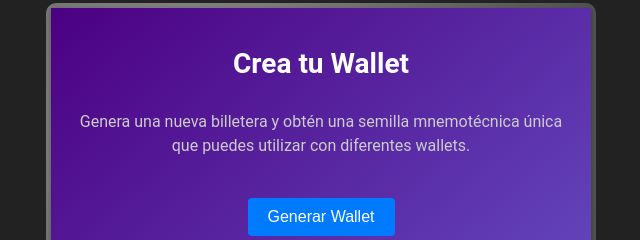
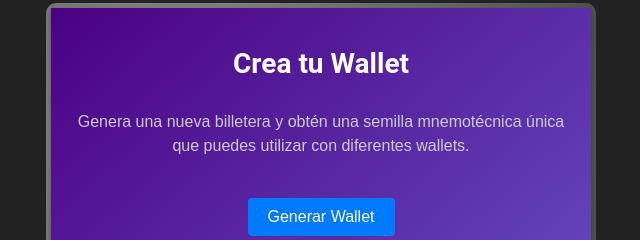
Before and after one commit to asalvz/creadorwallet, a plain HTML site: page index.html in a window 1280 px wide. Shown: the top 240 px of the page, 319-959 px from the left. Drawn offline with Linux system fonts and the light colour scheme.

Commit message:
Update index.html

```diff
--- a/index.html
+++ b/index.html
@@ -53,11 +53,13 @@
       font-size: 28px;
     }
 
-    p {
-      color: #ccc;
-      margin-bottom: 20px;
-      line-height: 1.5;
-    }
+  p {
+  color: #ccc;
+  margin-bottom: 20px;
+  line-height: 1.5;
+  font-family: "Arial", sans-serif; /* Aquí puedes cambiar "Arial" por la fuente elegante que desees utilizar */
+}
+
 
     button {
       padding: 10px 20px;
```
